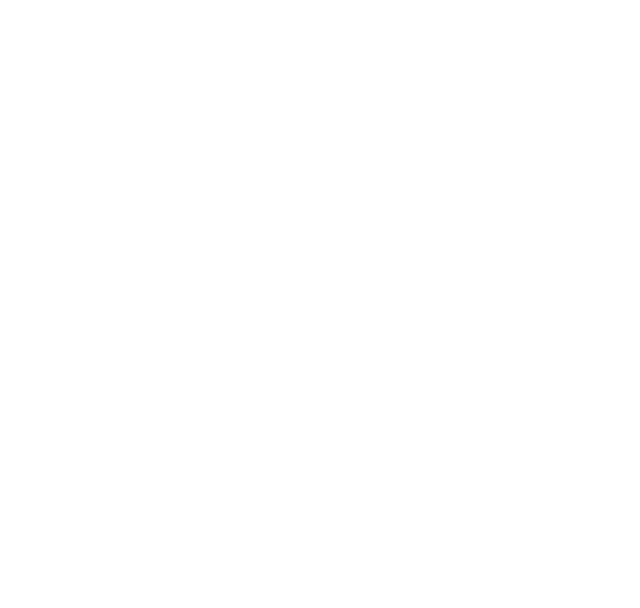
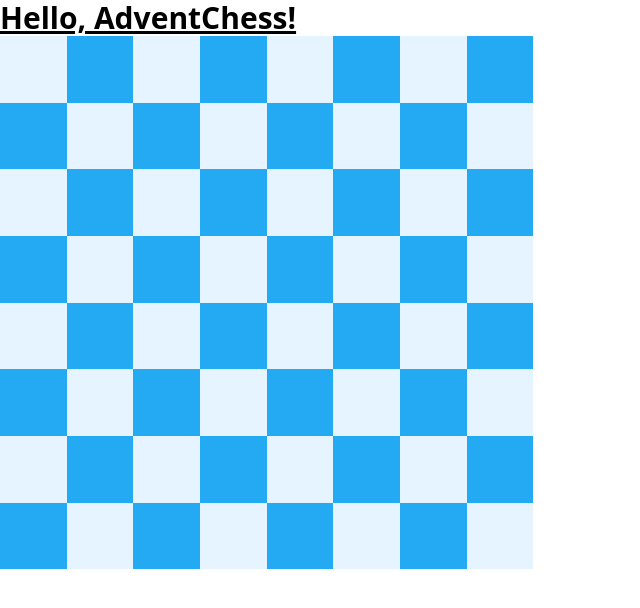
Before and after one commit to JabirC/AdventChess, an Angular app in the folder frontend/AdventChess/: page / in a window 1280 px wide. Shown: the top 608 px of the page, without its empty margins (0-640 px from the left). Built offline with nearby package versions, Linux system fonts and the light colour scheme.

Commit message:
Created ChessBoard

```diff
--- a/frontend/AdventChess/package.json
+++ b/frontend/AdventChess/package.json
@@ -27,12 +27,15 @@
     "@angular/cli": "^17.2.0",
     "@angular/compiler-cli": "^17.2.0",
     "@types/jasmine": "~5.1.0",
+    "autoprefixer": "^10.4.17",
     "jasmine-core": "~5.1.0",
     "karma": "~6.4.0",
     "karma-chrome-launcher": "~3.2.0",
     "karma-coverage": "~2.2.0",
     "karma-jasmine": "~5.1.0",
     "karma-jasmine-html-reporter": "~2.1.0",
+    "postcss": "^8.4.35",
+    "tailwindcss": "^3.4.1",
     "typescript": "~5.3.2"
   }
 }
--- a/frontend/AdventChess/src/app/components/app.component.html
+++ b/frontend/AdventChess/src/app/components/app.component.html
@@ -11,6 +11,12 @@
 </style>
 
 <main class="main">
+    <h1 class="text-3xl font-bold underline">
+        Hello, {{ title }}!
+    </h1>
+    <div class="chessboard-container">
+        <app-chessboard></app-chessboard>
+    </div>
 </main>
 
 <router-outlet />
--- a/frontend/AdventChess/src/app/components/app.component.ts
+++ b/frontend/AdventChess/src/app/components/app.component.ts
@@ -1,10 +1,11 @@
 import { Component } from '@angular/core';
 import { RouterOutlet } from '@angular/router';
+import { ChessboardComponent } from './chessboard/chessboard.component';
 
 @Component({
   selector: 'app-root',
   standalone: true,
-  imports: [RouterOutlet],
+  imports: [RouterOutlet, ChessboardComponent],
   templateUrl: './app.component.html',
   styleUrl: './app.component.scss'
 })
--- a/frontend/AdventChess/src/app/components/chessboard/chessboard.component.html
+++ b/frontend/AdventChess/src/app/components/chessboard/chessboard.component.html
@@ -1 +1,9 @@
-<p>chessboard works!</p>
+<!-- chessboard.component.html -->
+
+<div class="chessboard w-full sm:w-4/5 md:w-3/5 lg:w-5/12 xl:w-5/12">
+    <div *ngFor="let row of [1, 2, 3, 4, 5, 6, 7, 8]" class="flex">
+        <div *ngFor="let col of [1, 2, 3, 4, 5, 6, 7, 8]" class="square flex items-center justify-center" [style.width.%]="100 / 8" [style.padding-bottom.%]="100 / 8" [class.dark]="isDarkSquare(row, col)"  [class.light]="!isDarkSquare(row, col)">
+          <!-- Add chess pieces here if needed -->
+        </div>
+    </div>
+</div>
--- a/frontend/AdventChess/src/app/components/chessboard/chessboard.component.scss
+++ b/frontend/AdventChess/src/app/components/chessboard/chessboard.component.scss
@@ -0,0 +1,13 @@
+// .chessboard {
+//     border-radius: 30px;
+// }
+
+.dark {
+    background-color: #24aaf2; /* Dark color for dark squares */
+    color: #fff2ff; /* Text color for dark squares */
+}
+
+.light {
+    background-color: #e6f4ff; /* Dark color for dark squares */
+    color: #fff2ff; /* Text color for dark squares */
+}
--- a/frontend/AdventChess/src/app/components/chessboard/chessboard.component.ts
+++ b/frontend/AdventChess/src/app/components/chessboard/chessboard.component.ts
@@ -1,12 +1,28 @@
-import { Component } from '@angular/core';
+import { Component, HostListener } from '@angular/core';
+import { CommonModule } from '@angular/common';
 
 @Component({
   selector: 'app-chessboard',
   standalone: true,
-  imports: [],
+  imports: [CommonModule],
   templateUrl: './chessboard.component.html',
   styleUrl: './chessboard.component.scss'
 })
 export class ChessboardComponent {
+  screenWidth: number = window.innerWidth;
+  screenHeight: number = window.innerHeight;
 
+  constructor() {
+    this.getScreenWidth();
+  }
+
+  @HostListener('window:resize', ['$event'])
+  getScreenWidth(event?: Event): void {
+    this.screenWidth = window.innerWidth;
+    this.screenHeight = window.innerHeight;
+  }
+
+  isDarkSquare(row: number, col: number): boolean {
+    return (row + col) % 2 !== 0;
+  }
 }
--- a/frontend/AdventChess/src/styles/styles.scss
+++ b/frontend/AdventChess/src/styles/styles.scss
@@ -1 +1,4 @@
-/* You can add global styles to this file, and also import other style files */
+/* styles.scss */
+@import 'tailwindcss/base';
+@import 'tailwindcss/components';
+@import 'tailwindcss/utilities';
--- /dev/null
+++ b/frontend/AdventChess/tailwind.config.js
@@ -0,0 +1,10 @@
+/** @type {import('tailwindcss').Config} */
+module.exports = {
+  content: [
+    "./src/**/**/*.{html,ts,scss}",
+  ],
+  theme: {
+    extend: {},
+  },
+  plugins: [],
+}
```
Also changed, not shown: 1 other file (tests, documents, lock files or other folders).
